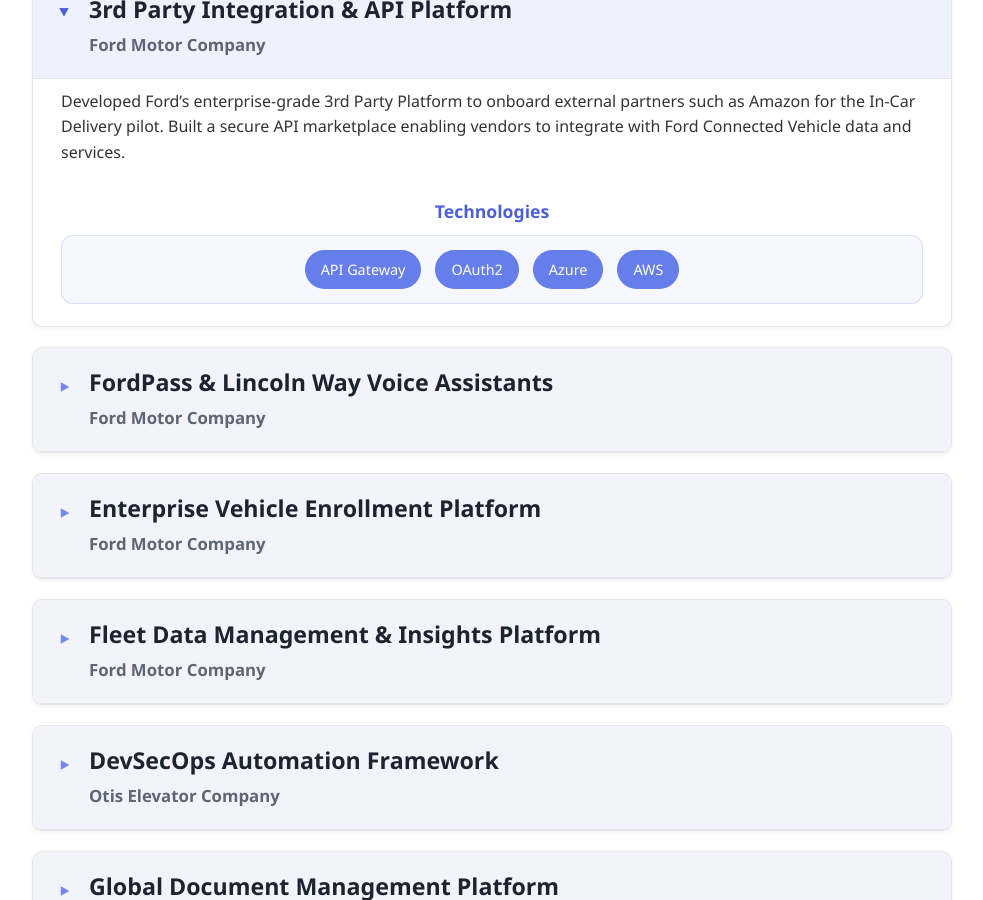
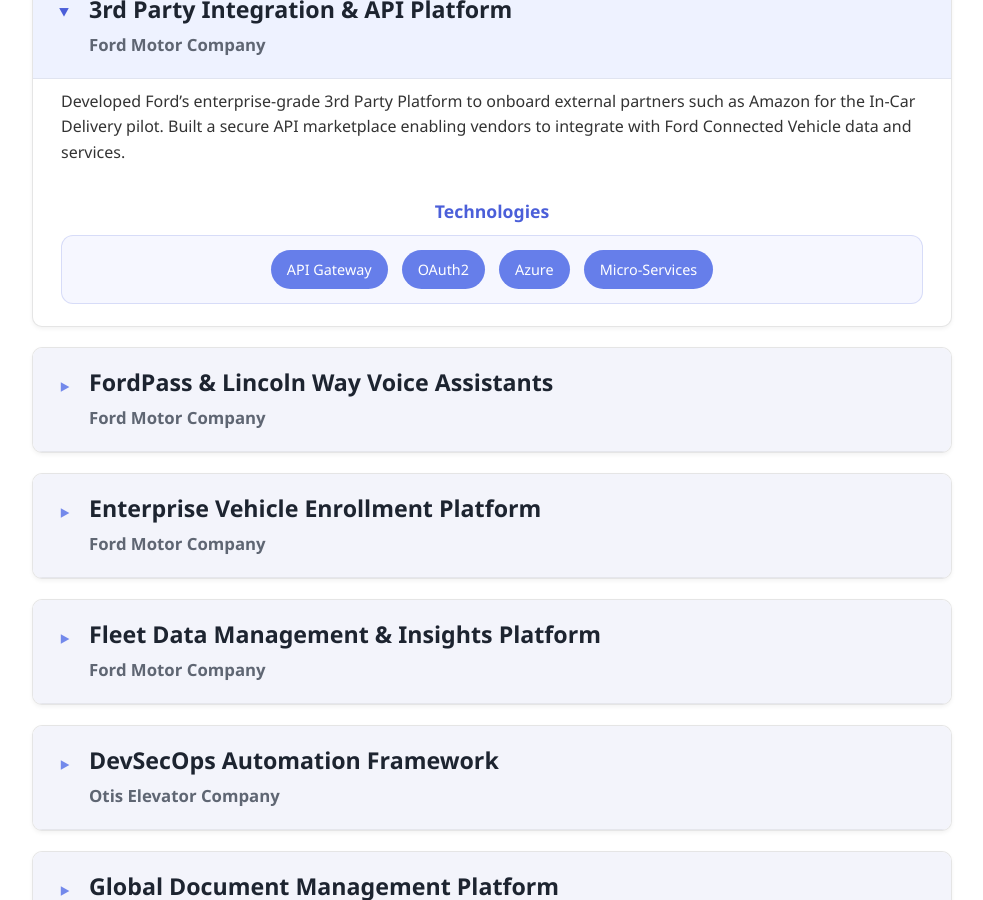
Before and after one commit to r91dua/my-portfolio, a Jekyll site: the page built from index.html, in a window 1280 px wide and 900 px high, scrolled down 3312 px. Shown: the whole window, without its empty margins (148-1131 px from the left). Built offline with Jekyll 4.4.1, drawn with Linux system fonts in a browser that asks for light colours.

Commit message:
Update projects.html
Updated tags

```diff
--- a/_includes/sections/projects.html
+++ b/_includes/sections/projects.html
@@ -12,7 +12,7 @@
       <span class="skill-tag">API Gateway</span>
       <span class="skill-tag">OAuth2</span>
       <span class="skill-tag">Azure</span>
-      <span class="skill-tag">AWS</span>
+      <span class="skill-tag">Micro-Services</span>
     </div>
   </details>
 
@@ -26,8 +26,8 @@
     <div class="skills">
       <span class="skill-tag">Alexa Skills</span>
       <span class="skill-tag">Google Actions</span>
-      <span class="skill-tag">AWS Lambda</span>
-      <span class="skill-tag">Node.js</span>
+      <span class="skill-tag">APIs</span>
+      <span class="skill-tag">Java</span>
     </div>
   </details>
 
@@ -54,7 +54,7 @@
     <p>Developed a connected vehicle data solution for fleet operators to monitor fuel, maintenance, and telematics in real-time—enabling predictive maintenance and operational efficiency.</p>
     <h4 class="skills-header">Technologies</h4>
     <div class="skills">
-      <span class="skill-tag">Azure Data Services</span>
+      <span class="skill-tag">Streaming Services</span>
       <span class="skill-tag">REST APIs</span>
       <span class="skill-tag">Telematics</span>
     </div>
@@ -71,7 +71,7 @@
       <span class="skill-tag">Terraform</span>
       <span class="skill-tag">GitHub Actions</span>
       <span class="skill-tag">SonarCloud</span>
-      <span class="skill-tag">Coverity</span>
+      <span class="skill-tag">ADV. Security</span>
       <span class="skill-tag">Azure DevOps</span>
     </div>
   </details>
@@ -85,9 +85,9 @@
     <h4 class="skills-header">Technologies</h4>
     <div class="skills">
       <span class="skill-tag">Azure Blob</span>
-      <span class="skill-tag">KeyVault</span>
-      <span class="skill-tag">App Services</span>
-      <span class="skill-tag">Microservices</span>
+      <span class="skill-tag">Key Vault</span>
+      <span class="skill-tag">AKS</span>
+      <span class="skill-tag">Micro-Services</span>
     </div>
   </details>
 </section>
```
